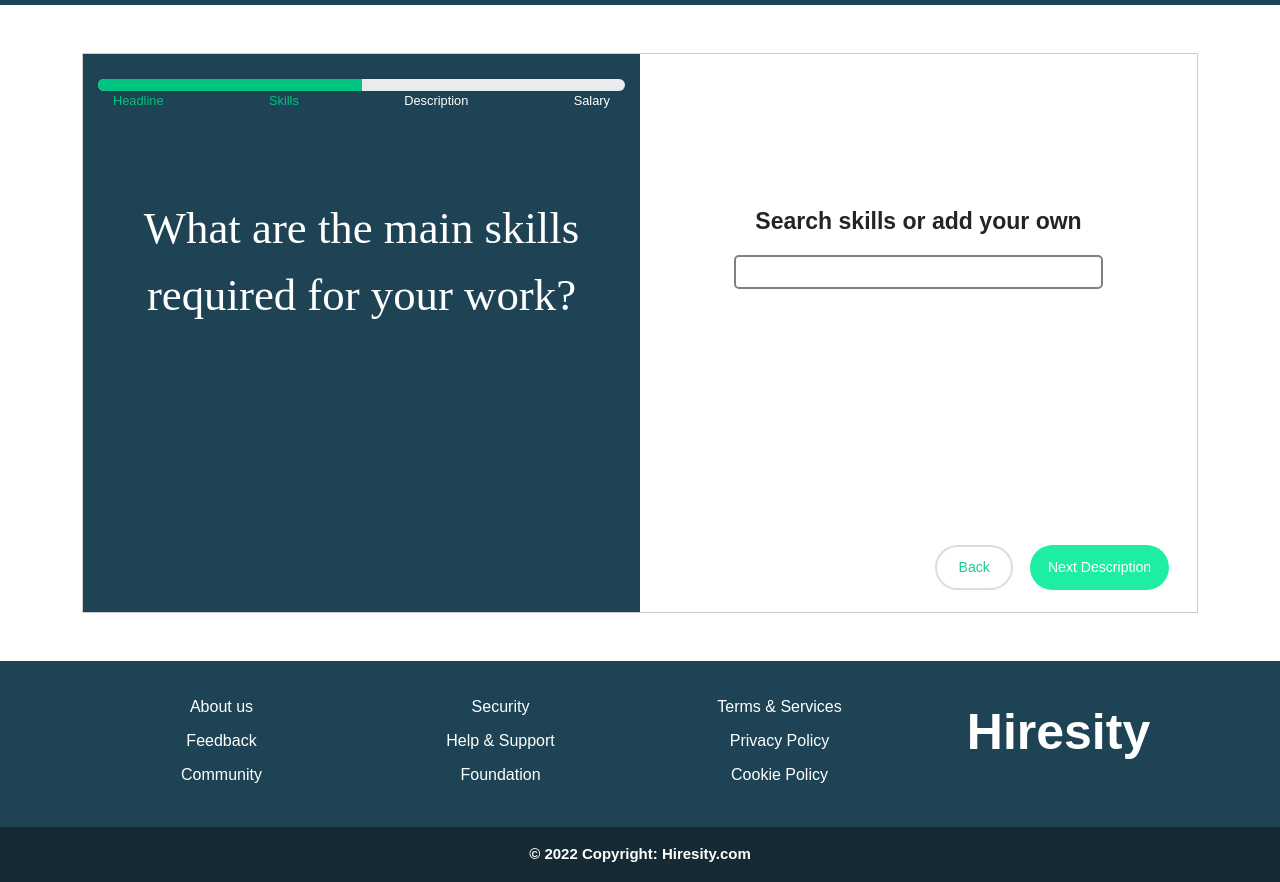
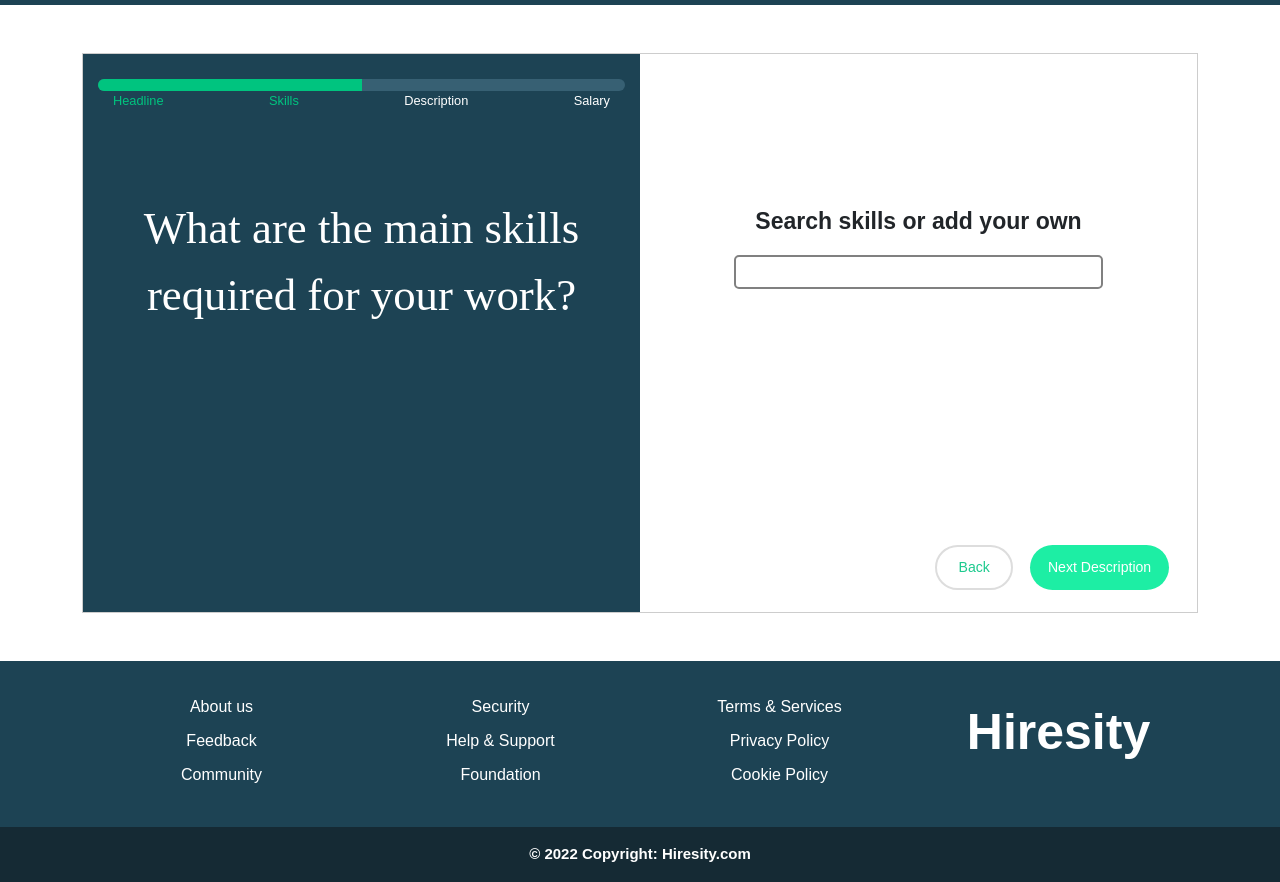
Before and after one commit to Vishal-0562/Hiresity-Hiring-Drive-Skill, a plain HTML site: page index.html in a window 1280 px wide. Shown: the part 60-942 px from the top of the page. Drawn offline with nearby package versions, Linux system fonts and the light colour scheme.

Commit message:
Update index.html

```diff
--- a/index.html
+++ b/index.html
@@ -58,7 +58,7 @@
     <div class="container-lg me-auto" style="background-color:white;">
         <div class="d-flex mt-5 mb-5" style="background-color:white; height:70vh; border:1px groove rgb(205,205,205);">
             <div class="col-6 flex-fill" style="background-color:rgb(29,67,84);">
-                <div class="progress" style="height:12px; margin-top:25px;">
+                <div class="progress" style="height:12px; margin-top:25px;background-color:rgb(55,96,115)">
                     <div class="progress-bar" role="progressbar" style="width: 50%; background-color: #00c47f; "
                         aria-valuenow="50" aria-valuemin="0" aria-valuemax="100"></div>
                 </div>
```
